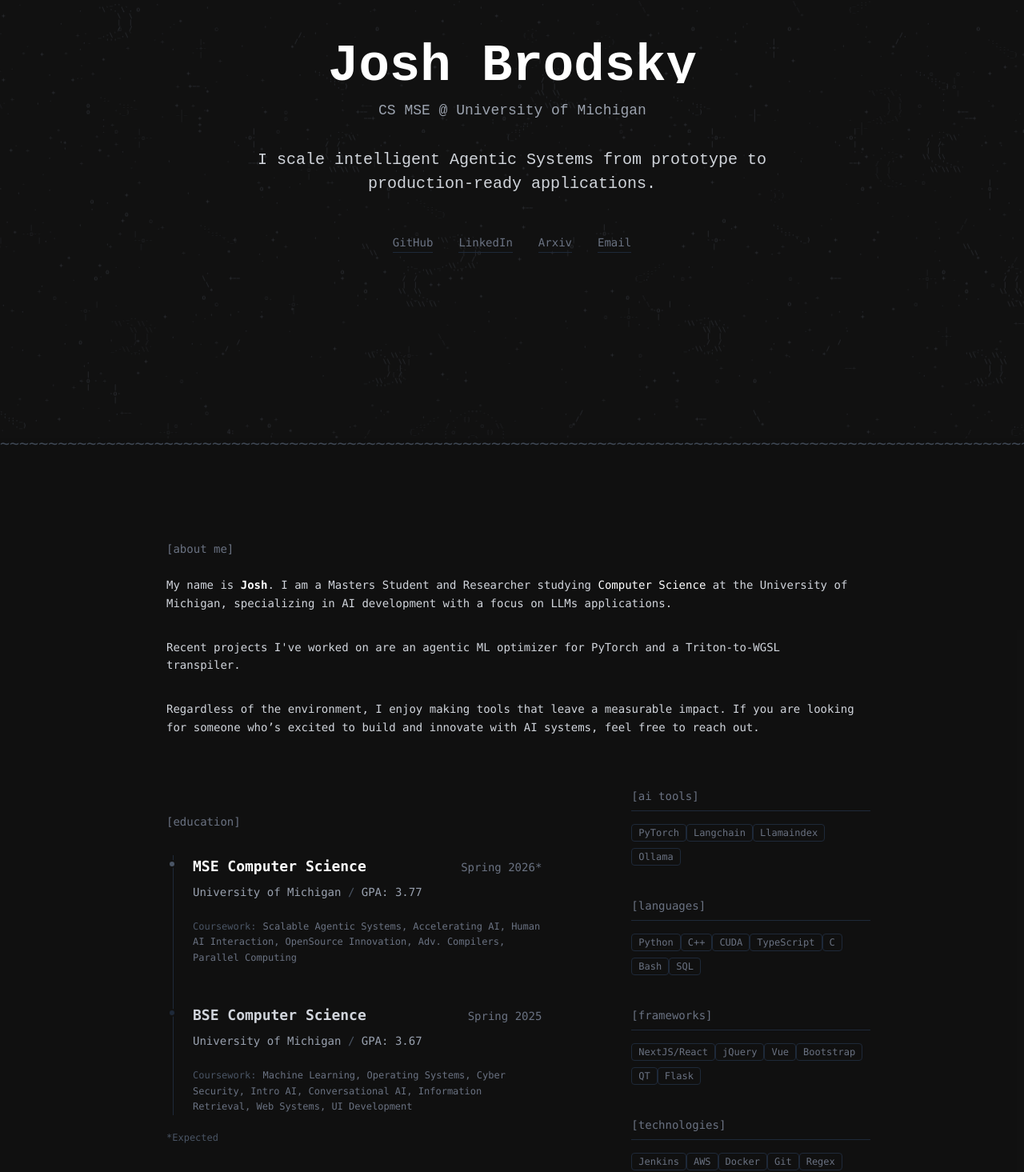
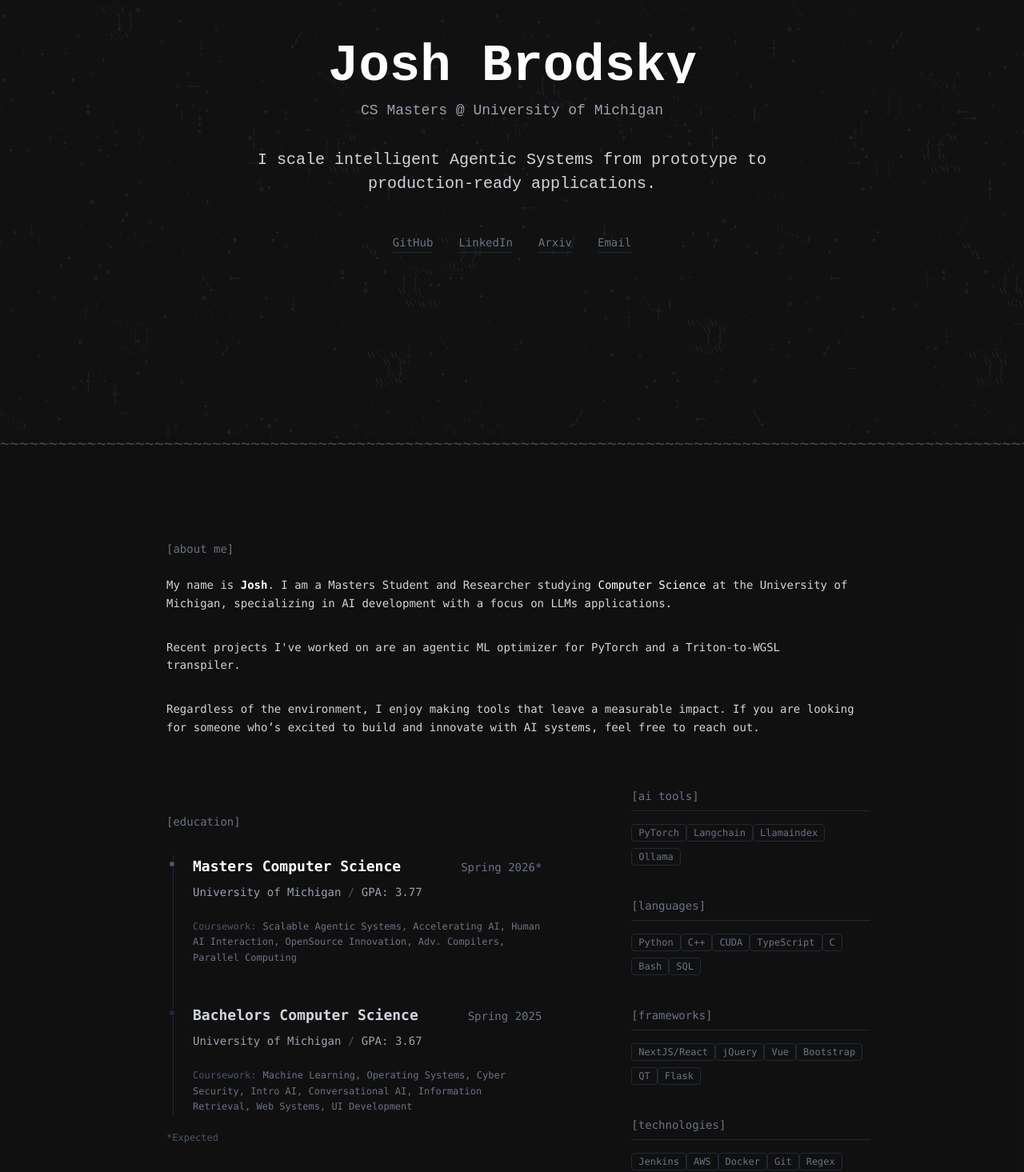
Before and after one commit to TheJoshBrod/portfolio, a Next.js app: page /portfolio/ in a window 1280 px wide. Shown: the part 252-1717 px from the top of the page at 80% size. Built offline with nearby package versions, Linux system fonts and the light colour scheme.

Commit message:
fix: BSE & MSE  -> bachelors & masters

```diff
--- a/src/app/layout.tsx
+++ b/src/app/layout.tsx
@@ -7,17 +7,17 @@ export const metadata: Metadata = {
     default: "TheJoshBrod",
     template: "%s | TheJoshBrod",
   },
-  description: "Josh Brodsky — CS MSE at University of Michigan. I scale intelligent Agentic Systems from prototype to production-ready applications.",
+  description: "Josh Brodsky - CS Masters at University of Michigan. I scale intelligent Agentic Systems from prototype to production-ready applications.",
   openGraph: {
     type: "website",
     siteName: "TheJoshBrod",
     title: "TheJoshBrod",
-    description: "Josh Brodsky — CS MSE at University of Michigan. I scale intelligent Agentic Systems from prototype to production-ready applications.",
+    description: "Josh Brodsky - CS Masters at University of Michigan. I scale intelligent Agentic Systems from prototype to production-ready applications.",
   },
   twitter: {
     card: "summary",
     title: "TheJoshBrod",
-    description: "Josh Brodsky — CS MSE at University of Michigan. I scale intelligent Agentic Systems from prototype to production-ready applications.",
+    description: "Josh Brodsky - CS Masters at University of Michigan. I scale intelligent Agentic Systems from prototype to production-ready applications.",
   },
   robots: {
     index: true,
--- a/src/components/aboutme/Education.tsx
+++ b/src/components/aboutme/Education.tsx
@@ -10,7 +10,7 @@ export default function Education() {
                 <div className="flex flex-col gap-2 relative">
                     <div className="absolute -left-[31px] top-1.5 w-2.5 h-2.5 bg-gray-600 rounded-full border-2 border-[#111]"></div>
                     <div className="flex flex-col sm:flex-row sm:justify-between sm:items-baseline">
-                        <h3 className="text-white font-mono font-bold text-lg">MSE Computer Science</h3>
+                        <h3 className="text-white font-mono font-bold text-lg">Masters Computer Science</h3>
                         <span className="text-gray-500 text-sm font-mono">Spring 2026*</span>
                     </div>
 
@@ -28,7 +28,7 @@ export default function Education() {
                 <div className="flex flex-col gap-2 relative">
                     <div className="absolute -left-[31px] top-1.5 w-2.5 h-2.5 bg-gray-800 rounded-full border-2 border-[#111]"></div>
                     <div className="flex flex-col sm:flex-row sm:justify-between sm:items-baseline">
-                        <h3 className="text-gray-300 font-mono font-bold text-lg">BSE Computer Science</h3>
+                        <h3 className="text-gray-300 font-mono font-bold text-lg">Bachelors Computer Science</h3>
                         <span className="text-gray-500 text-sm font-mono">Spring 2025</span>
                     </div>
 
--- a/src/components/homepage/page.tsx
+++ b/src/components/homepage/page.tsx
@@ -35,7 +35,7 @@ export default function Header() {
                 <AsciiParticleText text="Josh Brodsky" className="mb-2" />
                 <h1 className="sr-only">Josh Brodsky</h1>
                 <AsciiParticleText
-                  text="CS MSE @ University of Michigan"
+                  text="CS Masters @ University of Michigan"
                   desktopFontSize={18} mobileFontSize={16}
                   fontWeight="normal"
                   color="#9ca3af"
```
